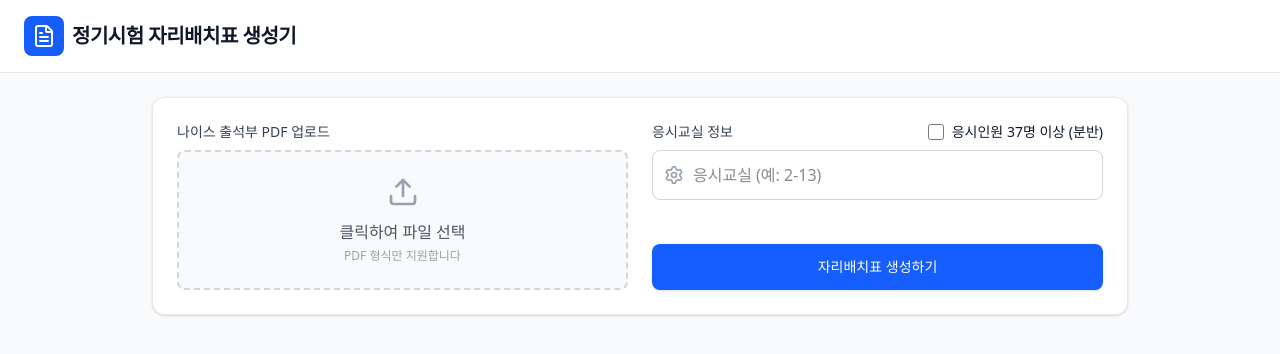
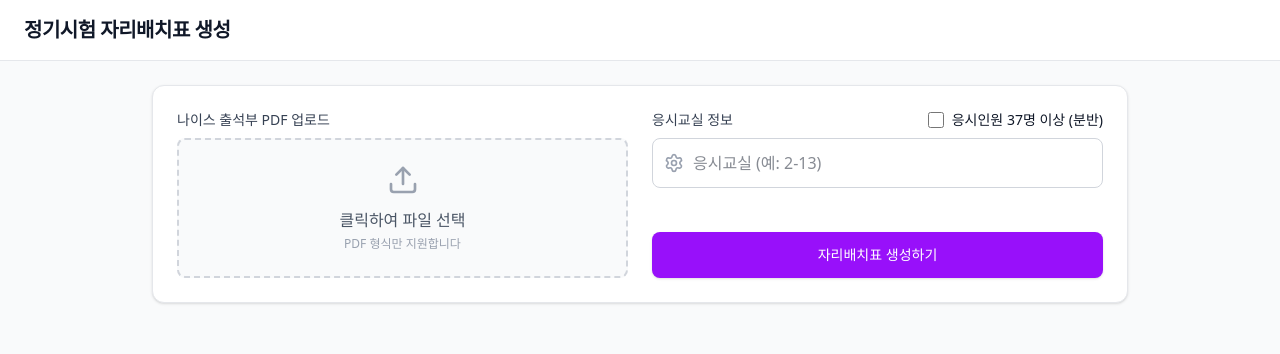
Before and after one commit to eksvnddlv55-del/examseating1, a React (Vite) app: page / in a window 1280 px wide. Shown: the top 354 px of the page. Built offline with nearby package versions, Linux system fonts and the light colour scheme.

Commit message:
style: update theme color to purple
Refactor UI components to use purple accent colors and simplify the header title for a cleaner design.

```diff
--- a/src/App.tsx
+++ b/src/App.tsx
@@ -117,10 +117,7 @@ export default function App() {
       {/* 헤더 (인쇄 시 숨김) */}
       <header className="bg-white border-b border-gray-200 px-6 py-4 flex items-center justify-between print:hidden">
         <div className="flex items-center gap-2">
-          <div className="bg-blue-600 p-2 rounded-lg text-white">
-            <FileText size={24} />
-          </div>
-          <h1 className="text-xl font-bold tracking-tight">정기시험 자리배치표 생성기</h1>
+          <h1 className="text-xl font-bold tracking-tight">정기시험 자리배치표 생성</h1>
         </div>
         {parsedData && (
           <button
@@ -157,7 +154,7 @@ export default function App() {
                 />
                 <Upload className="text-gray-400 mb-3" size={32} />
                 {file ? (
-                  <p className="text-blue-600 font-medium truncate max-w-[200px]">{file.name}</p>
+                  <p className="text-purple-600 font-medium truncate max-w-[200px]">{file.name}</p>
                 ) : (
                   <>
                     <p className="text-gray-600 font-medium">클릭하여 파일 선택</p>
@@ -179,7 +176,7 @@ export default function App() {
                     type="checkbox"
                     checked={isOver36}
                     onChange={(e) => setIsOver36(e.target.checked)}
-                    className="w-4 h-4 text-blue-600 bg-gray-100 border-gray-300 rounded focus:ring-blue-500"
+                    className="w-4 h-4 text-purple-600 bg-gray-100 border-gray-300 rounded focus:ring-purple-500"
                   />
                   <label htmlFor="isOver36" className="ml-2 text-sm font-medium text-gray-900">
                     응시인원 37명 이상 (분반)
@@ -198,7 +195,7 @@ export default function App() {
                       value={examClassroom1}
                       onChange={(e) => setExamClassroom1(e.target.value)}
                       placeholder="응시교실 (예: 2-13)"
-                      className="block w-full pl-10 pr-3 py-3 border border-gray-300 rounded-lg focus:ring-blue-500 focus:border-blue-500 bg-white"
+                      className="block w-full pl-10 pr-3 py-3 border border-gray-300 rounded-lg focus:ring-purple-500 focus:border-purple-500 bg-white"
                     />
                   </div>
                 ) : (
@@ -211,14 +208,14 @@ export default function App() {
                           value={examClassroom1}
                           onChange={(e) => setExamClassroom1(e.target.value)}
                           placeholder="응시교실 (예: 2-13)"
-                          className="flex-1 px-3 py-2 border border-gray-300 rounded-md text-sm"
+                          className="flex-1 px-3 py-2 border border-gray-300 rounded-md text-sm focus:ring-purple-500 focus:border-purple-500"
                         />
                         <input
                           type="text"
                           value={classLimit1}
                           onChange={(e) => setClassLimit1(e.target.value)}
                           placeholder="대상 반 (예: 1-5)"
-                          className="flex-1 px-3 py-2 border border-gray-300 rounded-md text-sm"
+                          className="flex-1 px-3 py-2 border border-gray-300 rounded-md text-sm focus:ring-purple-500 focus:border-purple-500"
                         />
                       </div>
                     </div>
@@ -230,14 +227,14 @@ export default function App() {
                           value={examClassroom2}
                           onChange={(e) => setExamClassroom2(e.target.value)}
                           placeholder="응시교실 (예: 2-14)"
-                          className="flex-1 px-3 py-2 border border-gray-300 rounded-md text-sm"
+                          className="flex-1 px-3 py-2 border border-gray-300 rounded-md text-sm focus:ring-purple-500 focus:border-purple-500"
                         />
                         <input
                           type="text"
                           value={classLimit2}
                           onChange={(e) => setClassLimit2(e.target.value)}
                           placeholder="대상 반 (예: 6-10)"
-                          className="flex-1 px-3 py-2 border border-gray-300 rounded-md text-sm"
+                          className="flex-1 px-3 py-2 border border-gray-300 rounded-md text-sm focus:ring-purple-500 focus:border-purple-500"
                         />
                       </div>
                     </div>
@@ -247,7 +244,7 @@ export default function App() {
                 <button
                   onClick={handleProcess}
                   disabled={isLoading}
-                  className="w-full mt-auto flex justify-center items-center py-3 px-4 border border-transparent rounded-lg shadow-sm text-sm font-medium text-white bg-blue-600 hover:bg-blue-700 focus:outline-none focus:ring-2 focus:ring-offset-2 focus:ring-blue-500 disabled:opacity-50 disabled:cursor-not-allowed"
+                  className="w-full mt-auto flex justify-center items-center py-3 px-4 border border-transparent rounded-lg shadow-sm text-sm font-medium text-white bg-purple-600 hover:bg-purple-700 focus:outline-none focus:ring-2 focus:ring-offset-2 focus:ring-purple-500 disabled:opacity-50 disabled:cursor-not-allowed"
                 >
                   {isLoading ? (
                     <>
```
